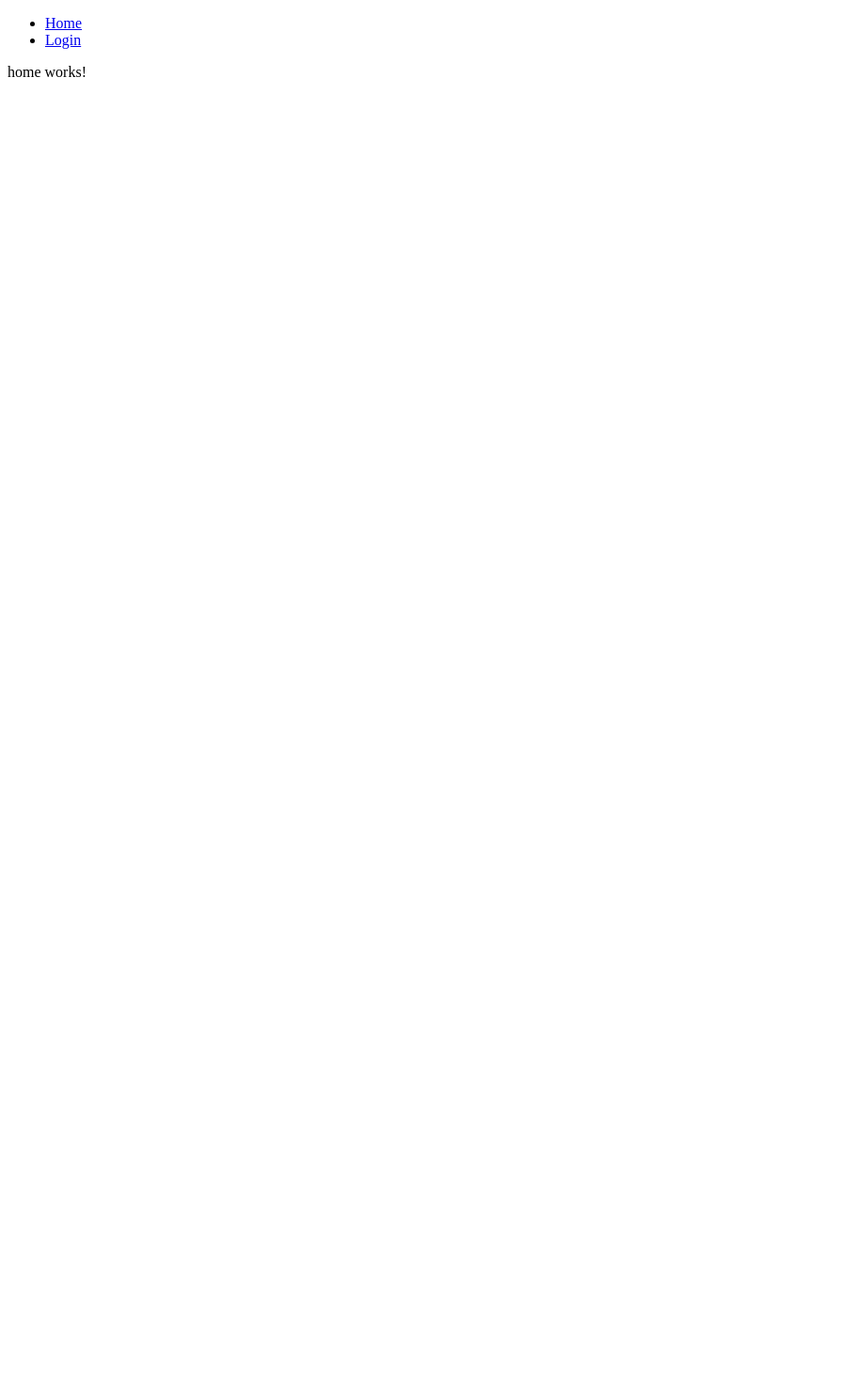
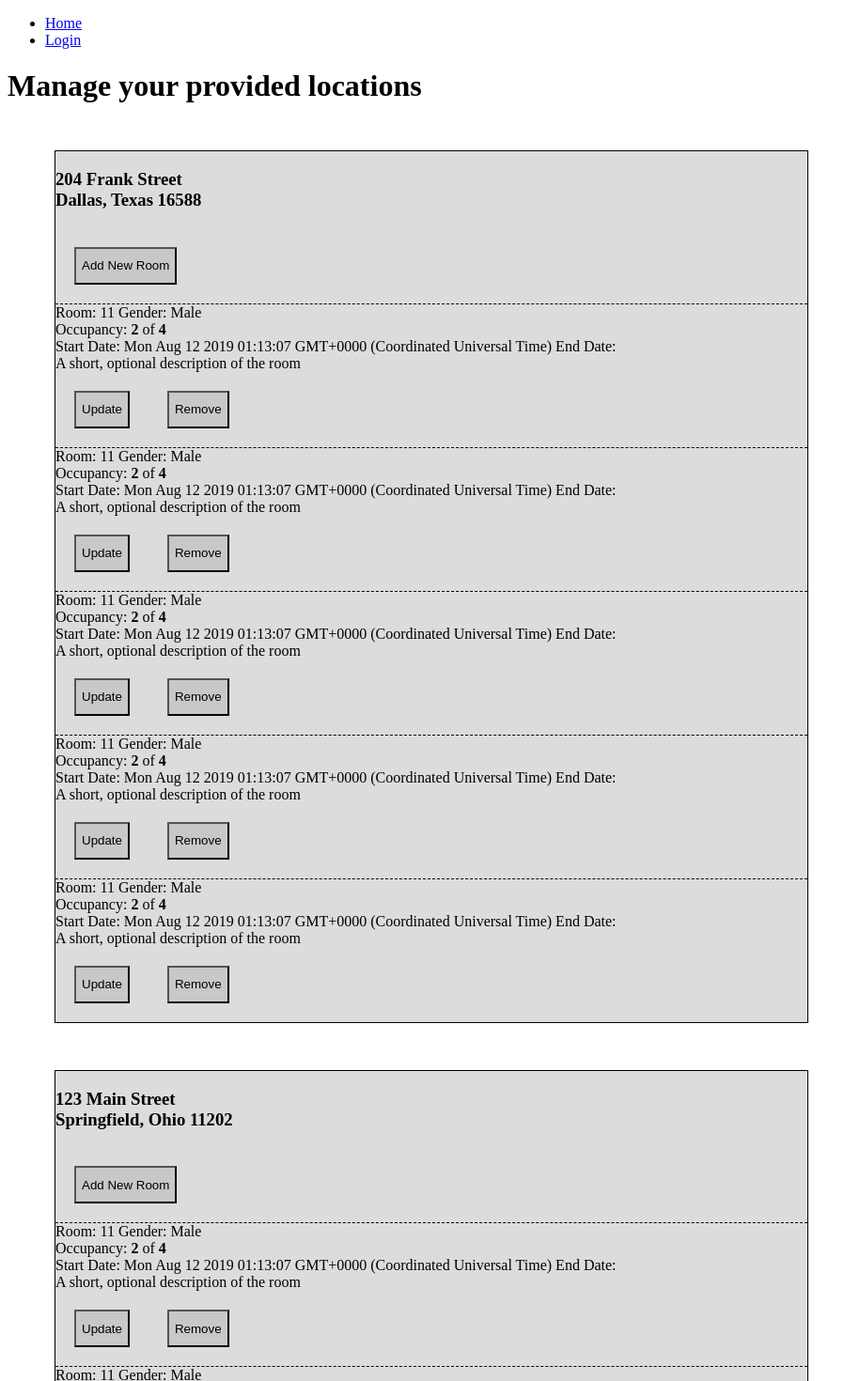
Before and after one commit to a1002193966/RevatureHousingUI, an Angular app: page /home in a window 1280 px wide. Shown: the top 1470 px of the page at 94% size, without its empty margins (0-915 px from the left). Before the commit the page ends 800 px from the top, so only its background shows below. Built offline with nearby package versions, Linux system fonts and the light colour scheme.

Commit message:
created lnding page

```diff
--- a/src/app/home/home.component.html
+++ b/src/app/home/home.component.html
@@ -1 +1,20 @@
-<p>home works!</p>
+<h1>Manage your provided locations</h1>
+
+<div class="location" *ngFor="let location of locations;">
+    <h3>{{location.Address}}<br>
+        {{location.City}}, {{location.State}} {{location.Zip}}</h3>
+
+    <button type="button">Add New Room</button>
+
+    <div class="room" *ngFor="let room of rooms">
+        Room: {{testRoom.RoomNumber}} Gender: {{testRoom.Gender}}<br>
+        Occupancy: <b>{{testRoom.CurrentOccupancy}}</b> of <b>{{testRoom.MaxOccupancy}}</b><br>
+        Start Date: {{testRoom.StartDate}} End Date: {{testRoom.EndDate}}<br>
+        {{testRoom.Description}}<br>
+        <span><button>Update</button></span>
+        <span><button>Remove</button></span>
+        <br>
+    </div>
+
+
+</div>
--- a/src/app/home/home.component.scss
+++ b/src/app/home/home.component.scss
@@ -0,0 +1,16 @@
+.location {
+    max-width: 800px;
+    background-color: rgb(220, 220, 220);
+    border: 1px solid black;
+    margin: 50px;
+}
+
+.room {
+    border-top: 1px dashed black;
+}
+
+button {
+    margin: 20px;
+    min-height: 40px;
+    background-color: rgb(200, 200, 200);
+}
--- a/src/app/home/home.component.ts
+++ b/src/app/home/home.component.ts
@@ -1,4 +1,5 @@
 import { Component, OnInit } from '@angular/core';
+import { Location } from '../../Entities/location';
 
 @Component({
   selector: 'app-home',
@@ -7,9 +8,50 @@ import { Component, OnInit } from '@angular/core';
 })
 export class HomeComponent implements OnInit {
 
-  constructor() { }
+  // test data
+  rooms = [1, 2, 3, 4, 5];
+  testRoom = {
+    RoomID: 101,
+    Type: "Apartment",
+    MaxOccupancy: 4,
+    RoomNumber: 11,
+    LocationID: 1001,
+    Gender: "Male",
+    StartDate: new Date(),
+    EndDate: null,
+    CurrentOccupancy: 2,
+    IsActive: true,
+    Description: "A short, optional description of the room"
+  };
+  locations = [
+    {
+      Address: "204 Frank Street",
+      City: "Dallas",
+      State: "Texas",
+      Zip: "16588"
+    },
+    {
+      Address: "123 Main Street",
+      City: "Springfield",
+      State: "Ohio",
+      Zip: "11202"
+    },
+    {
+      Address: "485 Sun Boulevard",
+      City: "Maimi",
+      State: "Florida",
+      Zip: "12064"
+    }
+  ]
+
+
+  constructor() {
+
+
+   }
 
   ngOnInit() {
+    // get locations belonging to the provider
   }
 
 }
--- a/src/app/nav/nav.component.html
+++ b/src/app/nav/nav.component.html
@@ -1,4 +1,4 @@
 <ul>
-    <li><a routerLink="">Home</a></li>
+    <li><a routerLink="./home">Home</a></li>
     <li><a routerLink="./login">Login</a></li>
 </ul>
```
